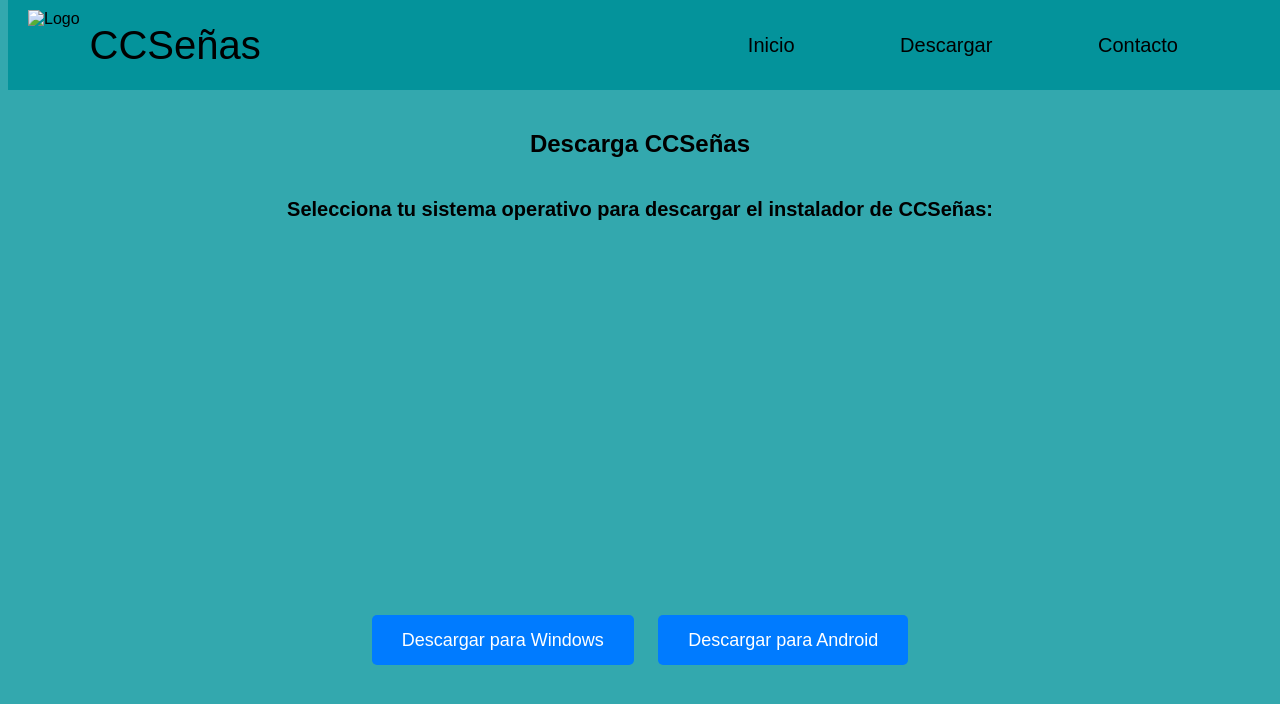
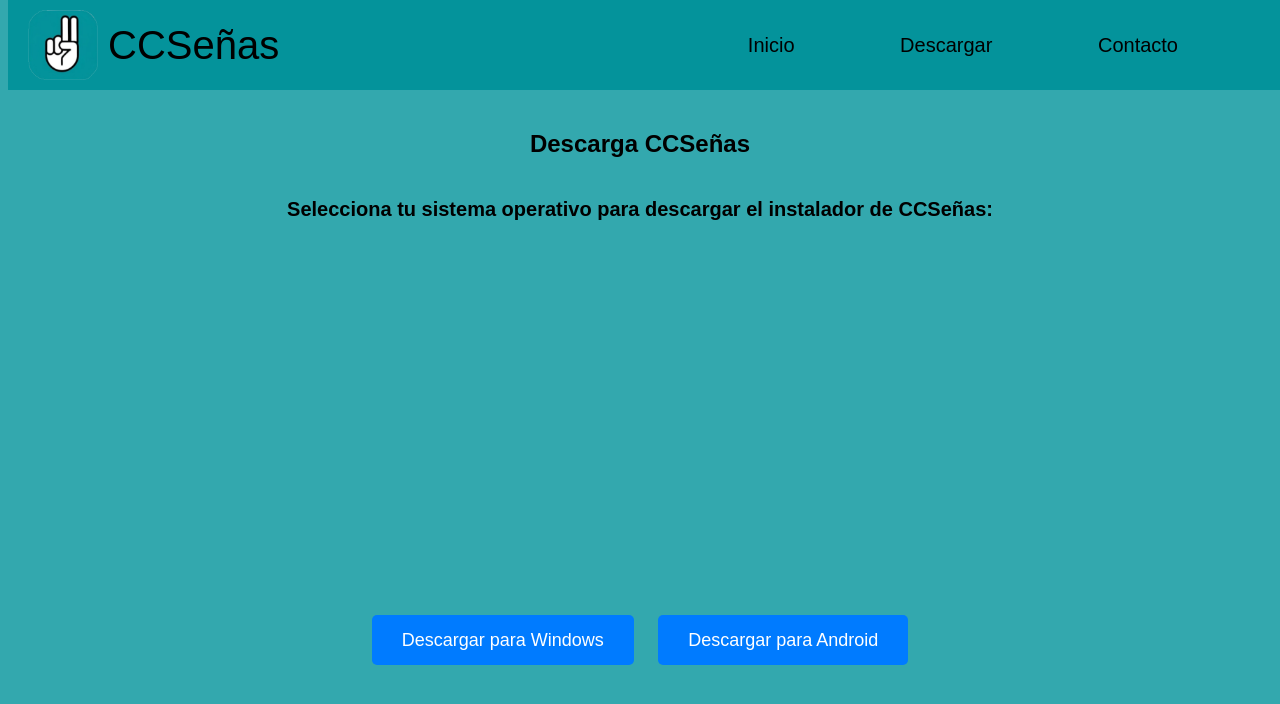
Before and after one commit to celgua3/CCSenas, a plain HTML site: page descargar.html in a window 1280 px wide. Drawn offline with Linux system fonts and the light colour scheme.

Commit message:
Update descargar.html

```diff
--- a/descargar.html
+++ b/descargar.html
@@ -10,7 +10,7 @@
 <body>
     <nav class="navbar">
         <div class="logo">
-            <img src="tu-logo.png" alt="Logo">
+            <img src="logo.png" alt="Logo">
             <span>CCSeñas</span>
         </div>
         <div class="hamburger-menu-nav">
```
